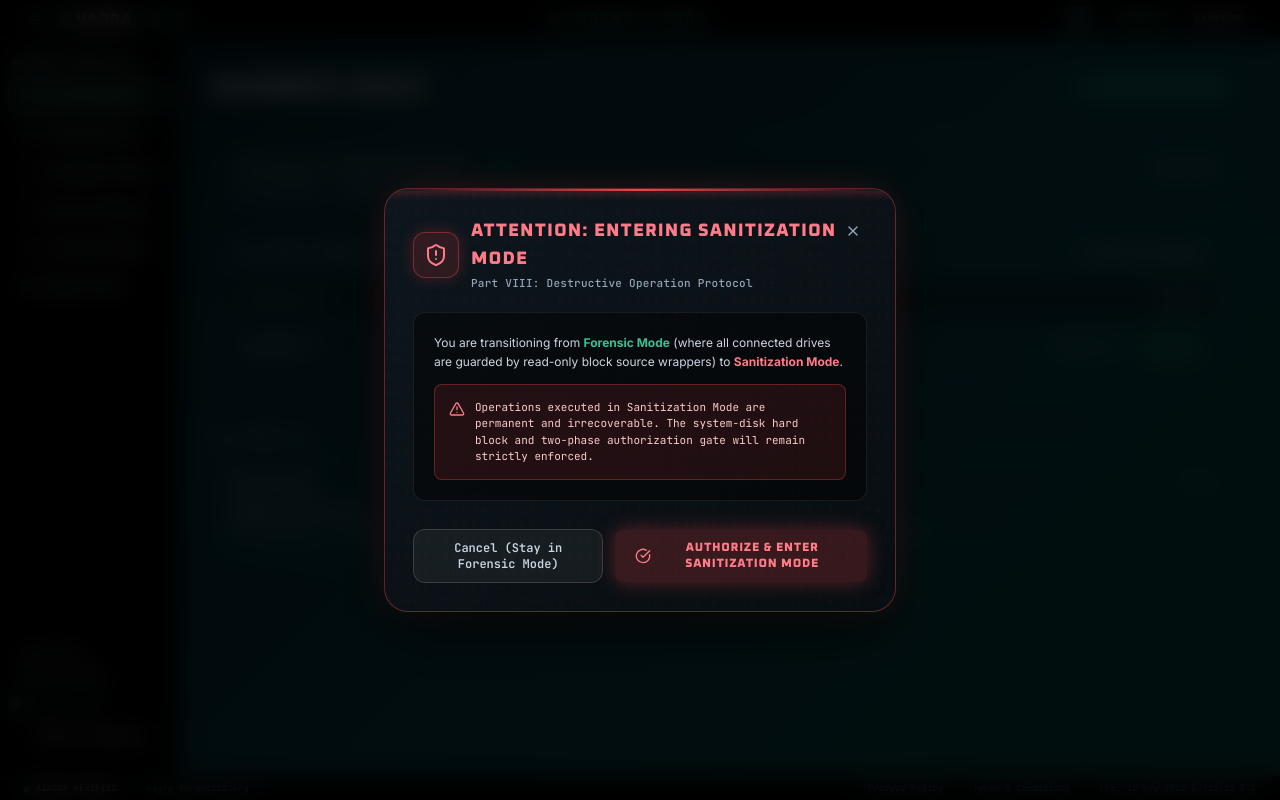
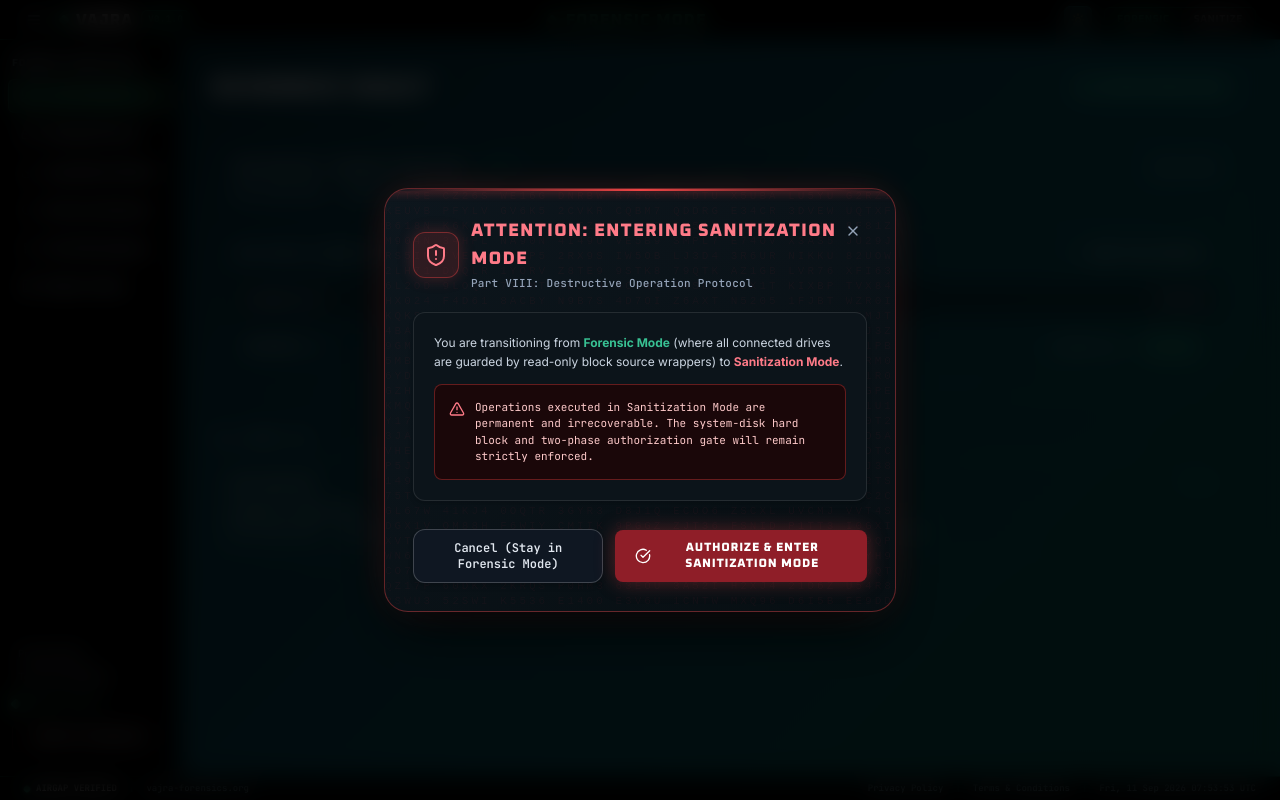
Before and after one commit to syedzahidsaleem/vajra-forensics-platform, a React (Vite) app in the folder ui/: page / in a window 1280 px wide. Both pictures are taken after a click on the button "SANITIZE". Built offline with nearby package versions, Linux system fonts and the light colour scheme.

Commit message:
fix(ui): make modal buttons and content containers opaque to prevent decrypt texture bleed-through

```diff
--- a/ui/src/components/layout/AppShell.tsx
+++ b/ui/src/components/layout/AppShell.tsx
@@ -273,10 +273,10 @@ export const AppShell: React.FC<{ children: React.ReactNode }> = ({ children })
               {/* Modal Body Container */}
               <div
                 style={{
-                  background: isDark ? 'rgba(0, 0, 0, 0.45)' : 'rgba(254, 242, 242, 0.75)',
-                  border: isDark ? '1px solid rgba(255, 255, 255, 0.08)' : '1px solid rgba(254, 202, 202, 0.8)',
+                  background: isDark ? '#0c141a' : '#FFFFFF',
+                  border: isDark ? '1px solid rgba(255, 255, 255, 0.1)' : '1px solid rgba(254, 202, 202, 0.8)',
                 }}
-                className="p-4 sm:p-5 rounded-xl text-xs leading-relaxed space-y-3 font-sans"
+                className="p-4 sm:p-5 rounded-xl text-xs leading-relaxed space-y-3 font-sans shadow-md"
               >
                 <p className={isDark ? 'text-slate-300' : 'text-slate-700'}>
                   You are transitioning from{' '}
@@ -292,7 +292,7 @@ export const AppShell: React.FC<{ children: React.ReactNode }> = ({ children })
                 {/* Warning Callout Box */}
                 <div
                   style={{
-                    background: isDark ? 'rgba(239, 68, 68, 0.12)' : 'rgba(254, 226, 226, 0.85)',
+                    background: isDark ? '#1a0709' : '#FEF2F2',
                     border: isDark ? '1px solid rgba(239, 68, 68, 0.35)' : '1px solid rgba(252, 165, 165, 0.9)',
                   }}
                   className="p-3 sm:p-3.5 rounded-lg flex items-start space-x-2.5 text-[11px] font-mono leading-normal"
@@ -305,13 +305,13 @@ export const AppShell: React.FC<{ children: React.ReactNode }> = ({ children })
               </div>
 
               {/* Modal Footer / Actions */}
-              <div className="flex items-center justify-end space-x-3 pt-2">
+              <div className="flex items-center justify-end space-x-3 pt-2 relative z-20">
                 <button
                   onClick={cancelModeSwitch}
-                  className={`px-4 py-2.5 rounded-xl text-xs font-mono font-semibold transition-all cursor-pointer shadow-sm select-none ${
+                  className={`relative z-10 px-4 py-2.5 rounded-xl text-xs font-mono font-semibold transition-all cursor-pointer shadow-md select-none ${
                     isDark
-                      ? 'text-slate-300 hover:text-white bg-white/5 hover:bg-white/10 border border-white/15'
-                      : 'text-slate-700 hover:text-slate-900 bg-slate-100 hover:bg-slate-200 border border-slate-300'
+                      ? 'text-slate-200 hover:text-white bg-[#0f1722] hover:bg-[#182434] border border-white/20'
+                      : 'text-slate-700 hover:text-slate-900 bg-white hover:bg-slate-100 border border-slate-300'
                   }`}
                 >
                   Cancel (Stay in Forensic Mode)
@@ -320,11 +320,11 @@ export const AppShell: React.FC<{ children: React.ReactNode }> = ({ children })
                 <HoverButton
                   onClick={confirmModeSwitch}
                   glowColor="#EF4444"
-                  backgroundColor={isDark ? 'rgba(239, 68, 68, 0.2)' : '#EF4444'}
-                  textColor={isDark ? '#FF7B88' : '#FFFFFF'}
+                  backgroundColor={isDark ? '#8F1E28' : '#DC2626'}
+                  textColor="#FFFFFF"
                   hoverTextColor="#FFFFFF"
-                  className={`!text-xs !px-5 !py-2.5 border ${
-                    isDark ? 'border-red-500/50 shadow-[0_0_20px_rgba(239,68,68,0.35)]' : 'border-red-600 shadow-md hover:bg-red-600'
+                  className={`!text-xs !px-5 !py-2.5 border relative z-10 ${
+                    isDark ? 'border-red-500/60 shadow-[0_0_20px_rgba(239,68,68,0.35)]' : 'border-red-600 shadow-md hover:bg-red-600'
                   } font-industrial font-black uppercase tracking-wider inline-flex items-center gap-2 cursor-pointer select-none`}
                 >
                   <CheckCircle className="w-4 h-4 shrink-0" />
```
